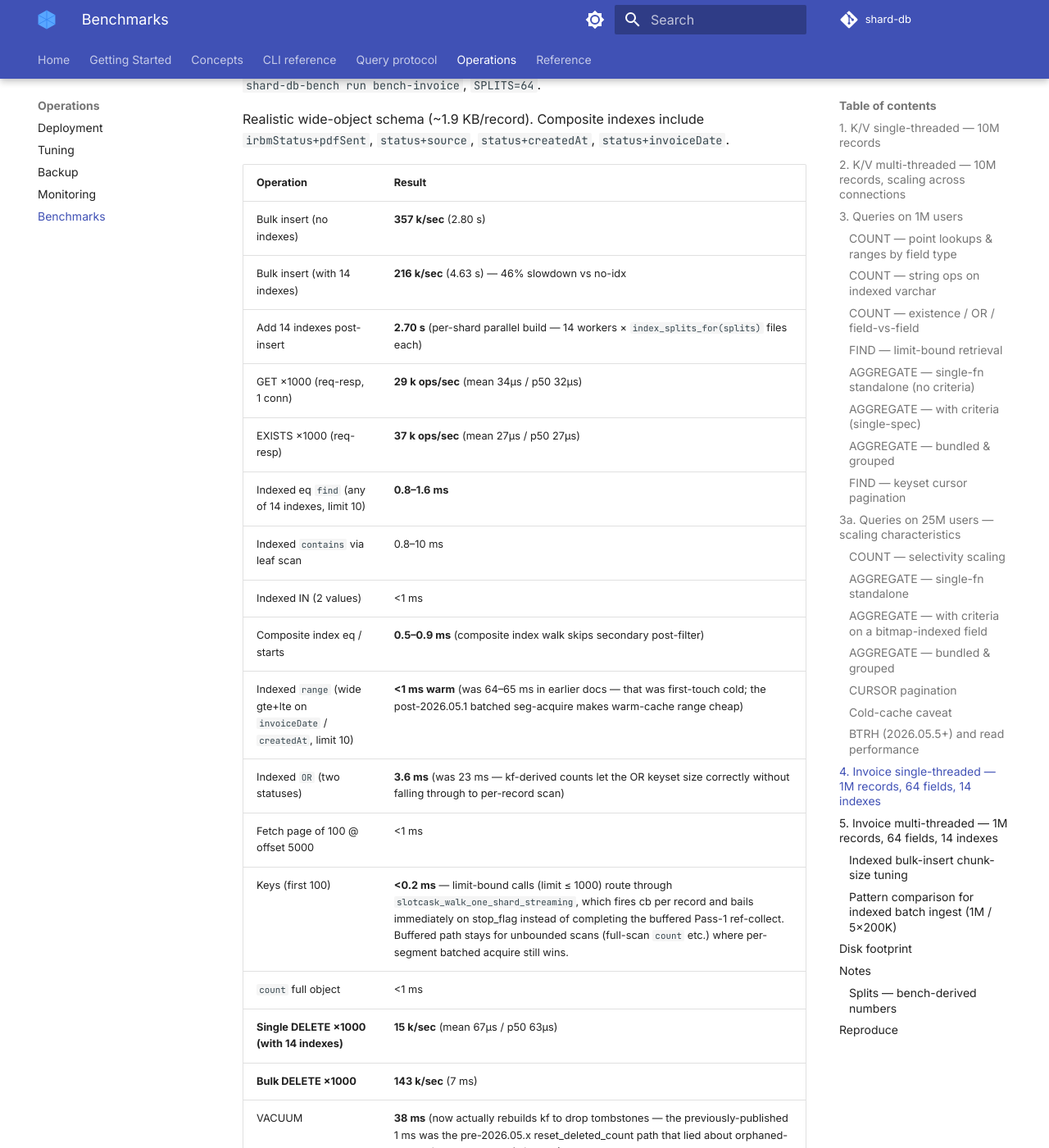
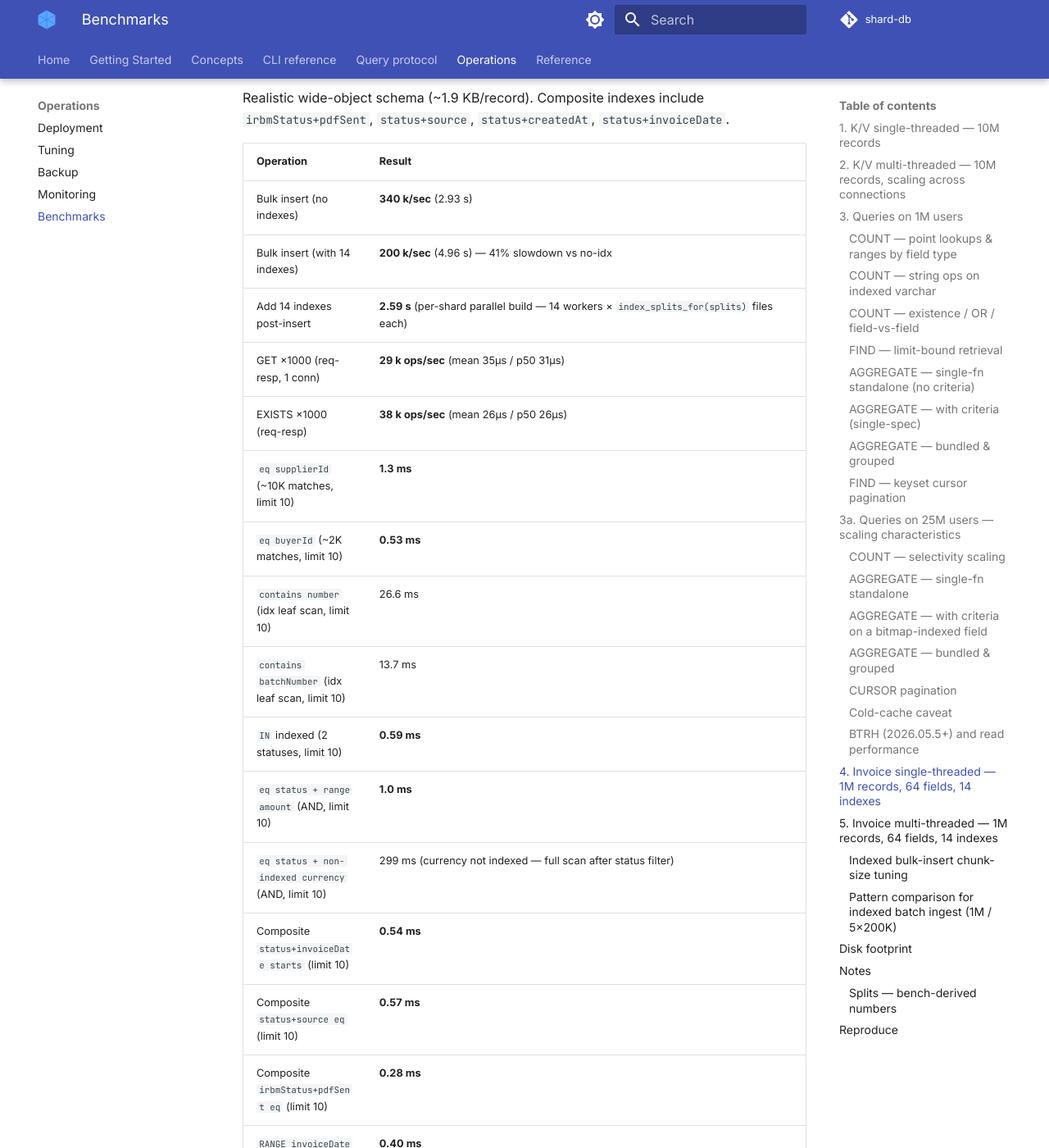
Before and after one commit to sayyiditow/shard-db, an MkDocs documentation site: the page built from docs/operations/benchmarks.md, in a window 1280 px wide and 1400 px high, scrolled down 12932 px. Shown: the whole window at 82% size. Built offline with MkDocs 1.6.1 and Material for MkDocs 9.7.7, drawn with Linux system fonts in a browser that asks for light colours; comment, search, counter and statistics services are not loaded; some of the changed text lies outside the part shown.

Commit message:
docs: update perf numbers to 2026.06.1 bench + in-production + what-it-is-not
  Co-Authored-By: Claude Sonnet 4.6 <noreply@anthropic.com>

```diff
--- a/docs/operations/benchmarks.md
+++ b/docs/operations/benchmarks.md
@@ -12,19 +12,19 @@ Schema: **16-byte hex key, one `varchar(100)` value** — the same record shape
 
 | Operation | Throughput / Latency |
 |---|---|
-| Bulk insert (JSON, 10M in one request) | **3.46 M inserts/sec** (2.89 s) |
-| Bulk insert (CSV, 10M in one request) | **4.64 M inserts/sec** (2.15 s) |
-| **Bulk EXISTS (10K keys / request)** | **5.69 M ops/sec** (1.8 ms) |
-| **Bulk DELETE (10K keys / request)** | **1.87 M ops/sec** (5.3 ms) |
-| **Bulk GET (10K keys / request)** | **1.26 M ops/sec** (7.9 ms) |
-| **Bulk UPDATE (10K keys / request)** | **822 k ops/sec** (12.2 ms) |
-| GET ×10,000 (req-resp, 1 conn) | **33 k ops/sec** (mean 28µs / p50 28µs) |
-| EXISTS ×10,000 hits (req-resp) | **33 k ops/sec** (mean 29µs / p50 29µs) |
-| EXISTS ×10,000 all-miss (cold probe) | **35 k ops/sec** (mean 27µs / p50 27µs) |
-| UPDATE ×10,000 (req-resp) | **30 k ops/sec** (mean 31µs / p50 31µs) |
-| DELETE ×10,000 (req-resp) | **27 k ops/sec** (mean 35µs / p50 35µs) |
-| Parallel GET (5 conns × 10k) | **151 k ops/sec** (331 ms) |
-| Parallel UPDATE (5 conns × 10k) | **134 k ops/sec** (373 ms) |
+| Bulk insert (JSON, 10M in one request) | **2.69 M inserts/sec** (3.72 s) |
+| Bulk insert (CSV, 10M in one request) | **3.98 M inserts/sec** (2.51 s) |
+| **Bulk EXISTS (10K keys / request)** | **4.10 M ops/sec** (2.4 ms) |
+| **Bulk DELETE (10K keys / request)** | **1.76 M ops/sec** (5.7 ms) |
+| **Bulk GET (10K keys / request)** | **1.49 M ops/sec** (6.7 ms) |
+| **Bulk UPDATE (10K keys / request)** | **989 k ops/sec** (10.1 ms) |
+| GET ×10,000 (req-resp, 1 conn) | **34 k ops/sec** (p50 28µs) |
+| EXISTS ×10,000 hits (req-resp) | **34 k ops/sec** (p50 28µs) |
+| EXISTS ×10,000 all-miss (cold probe) | **36 k ops/sec** (p50 26µs) |
+| UPDATE ×10,000 (req-resp) | **27 k ops/sec** (p50 32µs) |
+| DELETE ×10,000 (req-resp) | **24 k ops/sec** (p50 39µs) |
+| Parallel GET (5 conns × 10k) | **154 k ops/sec** (323 ms) |
+| Parallel UPDATE (5 conns × 10k) | **131 k ops/sec** (381 ms) |
 | Disk footprint | 2.2 GB |
 
 **Bulk multi-key paths are 30-170× faster than single-conn.** The single-conn req-resp ceiling is ~30 µs/op (dominated by TCP framing + JSON parse/encode). One bulk request handling 10K keys at a time hits 1.3M+/sec on every multi-key op — `bulk_lookup_in_kfshard` / `bulk_get_in_kfshard` / `bulk_upsert_in_kfshard` / `bulk_delete_in_kfshard` each acquire one kf wrlock per worker (vs per-record), batch seg I/O sorted by `(stream_id, file_id)`, and use parallel_for fan-out across kf shards. Use bulk wire shapes (`{"mode":"get","keys":[...]}`, `{"mode":"bulk-delete","keys":[...]}`) when you have multi-key workloads.
@@ -37,14 +37,14 @@ Same schema, bulk insert fanned out across TCP connections. `SPLITS=128` is the
 
 | Scenario | Time | Throughput |
 |---|---|---|
-| Single JSON, 10M | 2.80 s | **3.57 M/sec** |
-| Single CSV, 10M | 2.04 s | **4.91 M/sec** |
-| **Parallel JSON, 5 conns × 2M** | **1.37 s** | **7.29 M/sec** (2.04× single) |
-| **Parallel CSV, 5 conns × 2M** | **1.19 s** | **8.42 M/sec** (1.71× single) ← fastest |
+| Single JSON, 10M | 3.26 s | **3.07 M/sec** |
+| Single CSV, 10M | 2.17 s | **4.60 M/sec** |
+| **Parallel JSON, 5 conns × 2M** | **1.33 s** | **7.49 M/sec** (2.44× single) |
+| **Parallel CSV, 5 conns × 2M** | **1.12 s** | **8.97 M/sec** (1.95× single) ← fastest |
 
 Shard load distribution (128 splits): avg 0.298 (kf), 78K records/shard, even distribution (records stddev <1 %).
 
-**How to read these numbers.** On 16 B / 100 B records LMDB publishes ~1 M on-disk inserts/sec (embedded, no network). shard-db sustains **4.91 M/sec single-connection** (CSV) and scales to **8.42 M/sec at 5 connections × 2 M records each**, all over TCP with CSV parsing on the server. **Parallel keeps a 1.7–2.0× edge over single-conn** at this scale — multiple connections amortize per-call pipeline tail (parse, bucket, dispatch) against wider write fan-out. The slotcask v2 storage engine (2026.06+) improved parallel throughput by ~12 % over the prior layout while keeping single-conn rates similar. **Use single-connection for operational simplicity, parallel for headline throughput.**
+**How to read these numbers.** On 16 B / 100 B records LMDB publishes ~1 M on-disk inserts/sec (embedded, no network). shard-db sustains **4.60 M/sec single-connection** (CSV) and scales to **8.97 M/sec at 5 connections × 2 M records each**, all over TCP with CSV parsing on the server. **Parallel keeps a 1.9–2.4× edge over single-conn** at this scale — multiple connections amortize per-call pipeline tail (parse, bucket, dispatch) against wider write fan-out. **Use single-connection for operational simplicity, parallel for headline throughput.**
 
 <a id="shard-grow-pre-sizing"></a>
 **Pre-grow (2026.05.x):** when `bulk-insert` receives a batch, the dispatcher reads each shard's current `slots_per_shard` and live record count, computes the smallest power-of-2 that holds (live + incoming), and grows each shard to that target once before workers start. Pre-grows run in parallel via the worker pool. The previous behaviour (worker grew its shard every time it overflowed during the insert) caused 9 incremental grows per shard at SPLITS=128 / 10M records, each rebucketing the existing data; now that's 1 pre-grow per shard with zero rebucket (the shards are empty when pre-grow fires for a fresh load).
@@ -280,22 +280,29 @@ Realistic wide-object schema (~1.9 KB/record). Composite indexes include `irbmSt
 
 | Operation | Result |
 |---|---|
-| Bulk insert (no indexes) | **357 k/sec** (2.80 s) |
-| Bulk insert (with 14 indexes) | **216 k/sec** (4.63 s) — 46% slowdown vs no-idx |
-| Add 14 indexes post-insert | **2.70 s** (per-shard parallel build — 14 workers × `index_splits_for(splits)` files each) |
-| GET ×1000 (req-resp, 1 conn) | **29 k ops/sec** (mean 34µs / p50 32µs) |
-| EXISTS ×1000 (req-resp) | **37 k ops/sec** (mean 27µs / p50 27µs) |
-| Indexed eq `find` (any of 14 indexes, limit 10) | **0.8–1.6 ms** |
-| Indexed `contains` via leaf scan | 0.8–10 ms |
-| Indexed IN (2 values) | <1 ms |
-| Composite index eq / starts | **0.5–0.9 ms** (composite index walk skips secondary post-filter) |
-| Indexed `range` (wide gte+lte on `invoiceDate` / `createdAt`, limit 10) | **<1 ms warm** (was 64–65 ms in earlier docs — that was first-touch cold; the post-2026.05.1 batched seg-acquire makes warm-cache range cheap) |
-| Indexed `OR` (two statuses) | **3.6 ms** (was 23 ms — kf-derived counts let the OR keyset size correctly without falling through to per-record scan) |
+| Bulk insert (no indexes) | **340 k/sec** (2.93 s) |
+| Bulk insert (with 14 indexes) | **200 k/sec** (4.96 s) — 41% slowdown vs no-idx |
+| Add 14 indexes post-insert | **2.59 s** (per-shard parallel build — 14 workers × `index_splits_for(splits)` files each) |
+| GET ×1000 (req-resp, 1 conn) | **29 k ops/sec** (mean 35µs / p50 31µs) |
+| EXISTS ×1000 (req-resp) | **38 k ops/sec** (mean 26µs / p50 26µs) |
+| `eq supplierId` (~10K matches, limit 10) | **1.3 ms** |
+| `eq buyerId` (~2K matches, limit 10) | **0.53 ms** |
+| `contains number` (idx leaf scan, limit 10) | 26.6 ms |
+| `contains batchNumber` (idx leaf scan, limit 10) | 13.7 ms |
+| `IN` indexed (2 statuses, limit 10) | **0.59 ms** |
+| `eq status + range amount` (AND, limit 10) | **1.0 ms** |
+| `eq status + non-indexed currency` (AND, limit 10) | 299 ms (currency not indexed — full scan after status filter) |
+| Composite `status+invoiceDate starts` (limit 10) | **0.54 ms** |
+| Composite `status+source eq` (limit 10) | **0.57 ms** |
+| Composite `irbmStatus+pdfSent eq` (limit 10) | **0.28 ms** |
+| `RANGE invoiceDate` (gte+lte, limit 10) | **0.40 ms** |
+| `RANGE createdAt` (gte+lte, limit 10) | **0.37 ms** |
+| `OR` two indexed statuses | **6.7 ms** |
 | Fetch page of 100 @ offset 5000 | <1 ms |
 | Keys (first 100) | **<0.2 ms** — limit-bound calls (limit ≤ 1000) route through `slotcask_walk_one_shard_streaming`, which fires cb per record and bails immediately on stop_flag instead of completing the buffered Pass-1 ref-collect. Buffered path stays for unbounded scans (full-scan `count` etc.) where per-segment batched acquire still wins. |
 | `count` full object | <1 ms |
-| **Single DELETE ×1000 (with 14 indexes)** | **15 k/sec** (mean 67µs / p50 63µs) |
-| **Bulk DELETE ×1000** | **143 k/sec** (7 ms) |
+| **Single DELETE ×1000 (with 14 indexes)** | **13 k/sec** (mean 77µs / p50 73µs) |
+| **Bulk DELETE ×1000** | **135 k/sec** (7.4 ms) |
 | VACUUM | **38 ms** (now actually rebuilds kf to drop tombstones — the previously-published 1 ms was the pre-2026.05.x reset_deleted_count path that lied about orphaned-count; the new vacuum is honest) |
 | RECOUNT | **<1 ms** (kf-header sum — was 13 ms walking kf entries) |
 | Disk footprint | 1.9 GB |
```
Also changed, not shown: README.md (+16 -6 lines).
